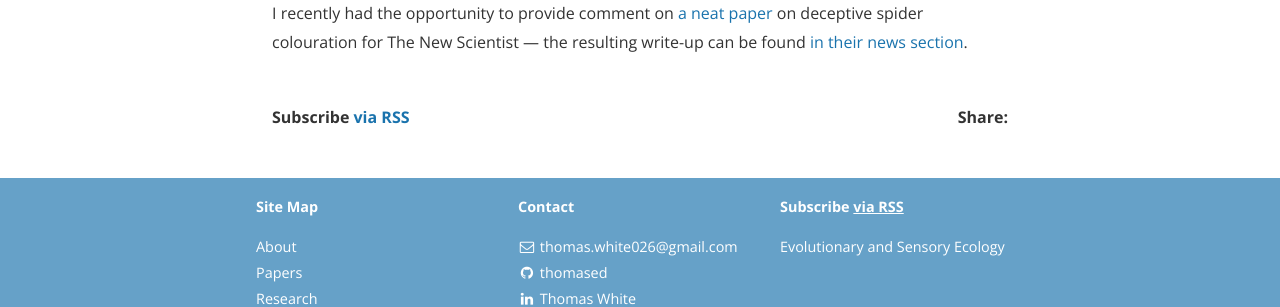
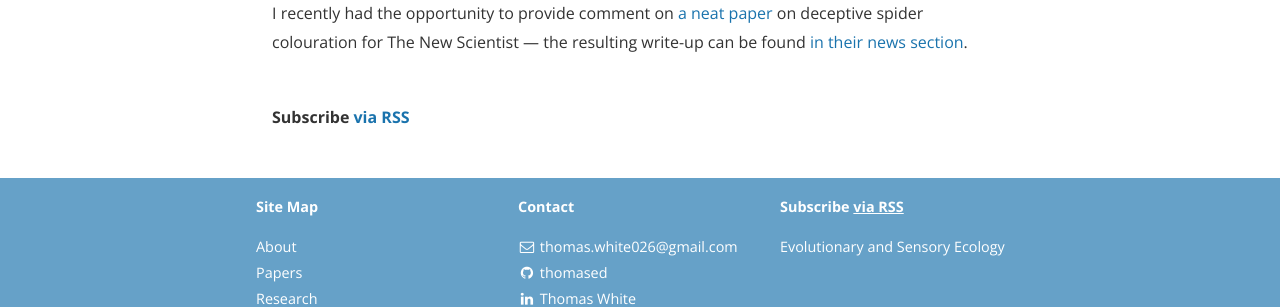
Before and after one commit to thomased/thomased.github.io, a Jekyll site: the page built from _posts/2017-08-01-spider_colour.md, in a window 1280 px wide. Shown: the part 341-648 px from the top of the page. Built offline with Jekyll 4.4.1, drawn with Linux system fonts in a browser that asks for light colours; nearby versions of some CDN libraries.

Commit message:
Ditch sharing

```diff
--- a/_layouts/post.html
+++ b/_layouts/post.html
@@ -45,52 +45,6 @@
   <p class="rss-subscribe text"><strong>Subscribe <a href="{{ "/feed.xml" | prepend: site.baseurl }}">via RSS</a></strong></p>
 </section>
 
-<section class="share">
-  <span>Share: </span>
-  {% for social in site.social %}
-    {% capture full_url %}{{ site.url }}{{ site.baseurl }}{{ page.url }}{% endcapture %}
-    {% if social.name == "Twitter" and social.share == true %}
-      <a href="//twitter.com/share?text={{ page.title | cgi_escape }}&url={{ full_url | cgi_escape}}&via={{social.username}}"
-        onclick="window.open(this.href, '{{ social.icon }}-share', 'width=550,height=255');return false;">
-        <i class="fa fa-{{ social.icon | remove_first: '-square' }}-square fa-lg"></i>
-      </a>
-    {% endif %}
-    {% if social.name == "Facebook" and social.share == true %}
-      <a href="//www.facebook.com/sharer.php?t={{ page.title | cgi_escape }}&u={{ full_url | cgi_escape}}"
-        onclick="window.open(this.href, '{{ social.icon }}-share', 'width=550,height=255');return false;">
-        <i class="fa fa-{{ social.icon | remove_first: '-square' }}-square fa-lg"></i>
-      </a>
-    {% endif %}
-    {% if social.name == "Google+" and social.share == true %}
-      <a href="//plus.google.com/share?title={{ page.title | cgi_escape }}&url={{ full_url | cgi_escape}}"
-        onclick="window.open(this.href, '{{ social.icon }}-share', 'width=550,height=255');return false;">
-        <i class="fa fa-{{ social.icon | remove_first: '-square' }}-square fa-lg"></i>
-      </a>
-    {% endif %}
-    {% if social.name == "LinkedIn" and social.share == true %}
-      <a href="//www.linkedin.com/shareArticle?mini=true&url={{ full_url | cgi_escape}}"
-        onclick="window.open(this.href, '{{ social.icon }}-share', 'width=550,height=255');return false;">
-        <i class="fa fa-{{ social.icon | remove_first: '-square' }}-square fa-lg"></i>
-      </a>
-    {% endif %}
-    {% if social.name == "Pinterest" and social.share == true %}
-      <a href="//www.pinterest.com/pin/create/button/?description={{ page.title | cgi_escape }}&url={{ full_url | cgi_escape}}&media={{ site.url }}{% if page.cover %}{{ page.cover | prepend: site.baseurl  }}{% elsif site.cover %}{{ site.cover | prepend: site.baseurl }}{% else %}{{ site.logo | prepend: site.baseurl }}{% endif %}"
-        onclick="window.open(this.href, '{{ social.icon }}-share', 'width=550,height=255');return false;">
-        <i class="fa fa-{{ social.icon | remove_first: '-square' }}-square fa-lg"></i>
-      </a>
-    {% endif %}
-    {% if social.name == "Reddit" and social.share == true %}
-      <a href="//www.reddit.com/submit" onclick="window.location = '//www.reddit.com/submit?url=' + encodeURIComponent('{{ full_url }}') + '&title={{page.title}}'; return false">
-        <i class="fa fa-{{ social.icon | remove_first: '-square' }}-square fa-lg"></i>
-      </a>
-    {% endif %}
-    {% if social.name == "Hacker News" and social.share == true %}
-      <a href="//news.ycombinator.com/submitlink" onclick="window.location = '//news.ycombinator.com/submitlink?u=' + encodeURIComponent('{{ full_url }}') + '&t={{page.title}}'; return false">
-        <i class="fa fa-{{ social.icon | remove_first: '-square' }} fa-lg"></i>
-      </a>
-    {% endif %}
-  {% endfor %}
-</section>
 {% if site.inter_post_navigation == true %}
 	<section class="post-navigation">
 		<span class="prev-post">
```
